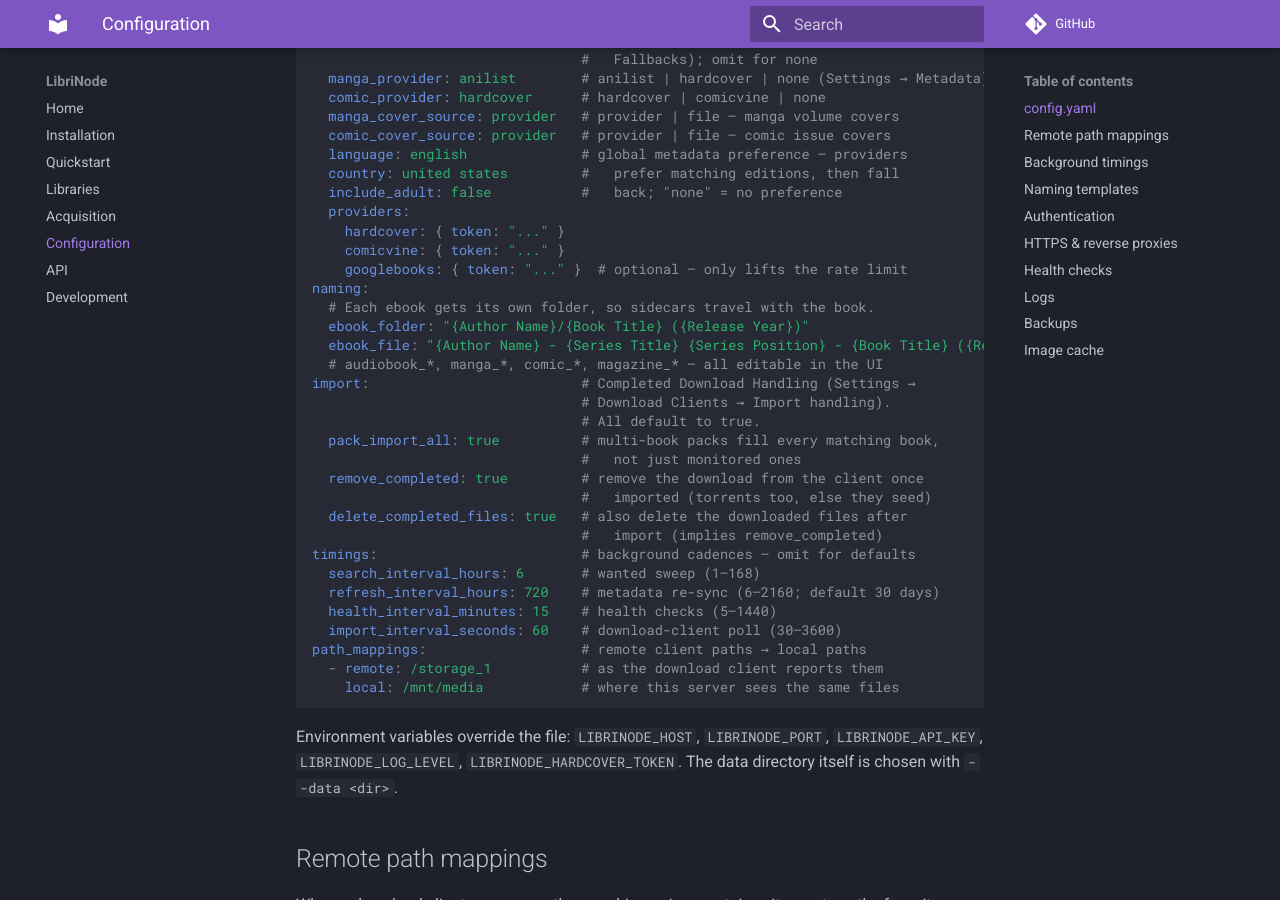
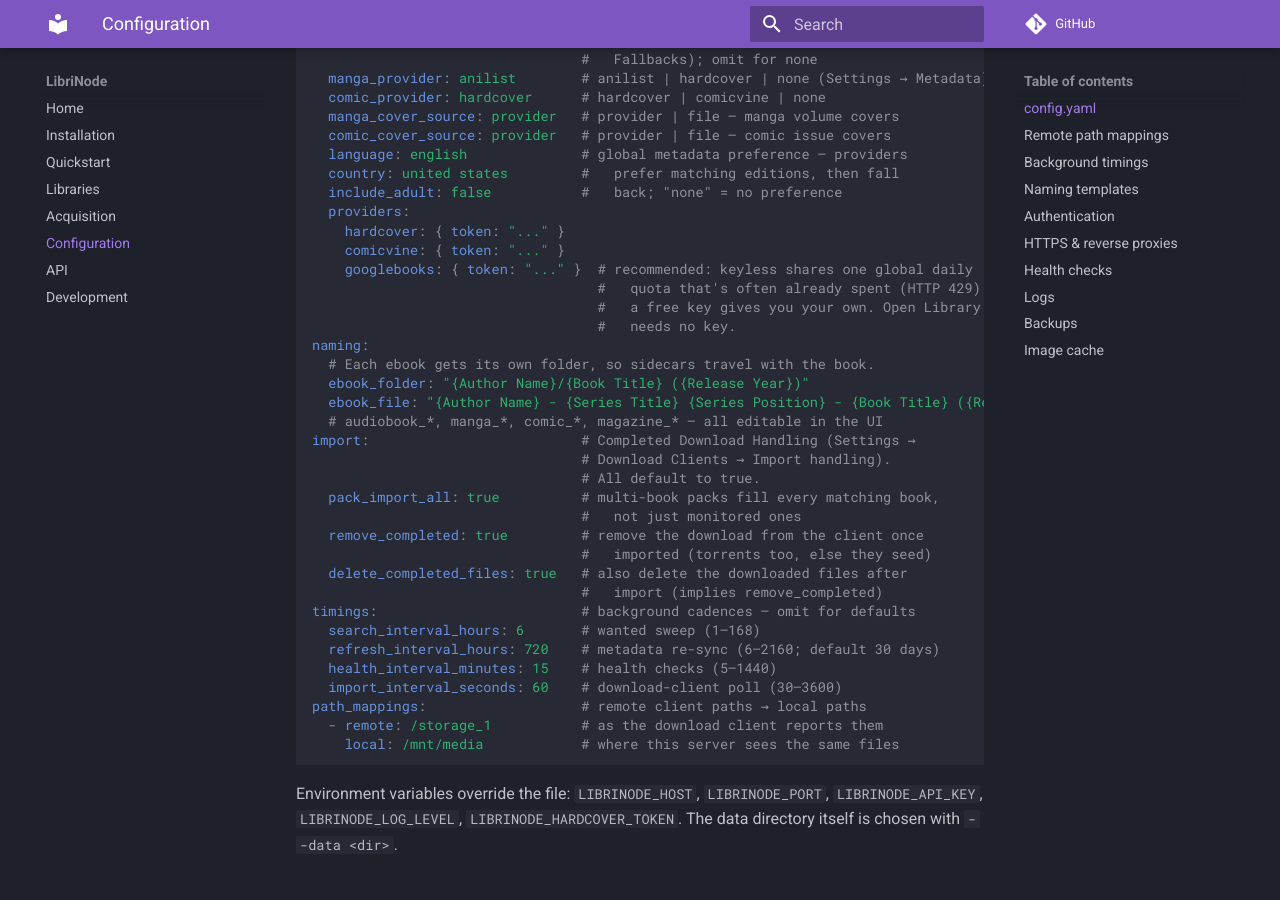
Before and after one commit to obstruct-exit-emit/LibriNode, an MkDocs documentation site: the page built from docs/configuration.md, in a window 1280 px wide and 900 px high, scrolled down 556 px. Built offline with MkDocs 1.6.1 and Material for MkDocs 9.7.7, drawn with Linux system fonts in a browser that asks for light colours; comment, search, counter and statistics services are not loaded.

Commit message:
Docs: metadata-provider fixes + Google Books key guidance
- CHANGELOG: record that Open Library and Google Books now work as selectable
  metadata sources (Open Library's stopword validation 422; Google Books' shared
  keyless-quota 429 now actionable), and the AudioBook Bay fresh-connection fix.
- configuration.md: the Google Books token is recommended, not merely a
  rate-limit lift — keyless shares one global daily quota that's often already
  spent (429). Note that Open Library needs no key.

Co-Authored-By: Claude Opus 4.8 <noreply@anthropic.com>

```diff
--- a/docs/configuration.md
+++ b/docs/configuration.md
@@ -33,7 +33,10 @@ metadata:
   providers:
     hardcover: { token: "..." }
     comicvine: { token: "..." }
-    googlebooks: { token: "..." }  # optional — only lifts the rate limit
+    googlebooks: { token: "..." }  # recommended: keyless shares one global daily
+                                   #   quota that's often already spent (HTTP 429);
+                                   #   a free key gives you your own. Open Library
+                                   #   needs no key.
 naming:
   # Each ebook gets its own folder, so sidecars travel with the book.
   ebook_folder: "{Author Name}/{Book Title} ({Release Year})"
```
Also changed, not shown: CHANGELOG.md (+14 -0 lines).
